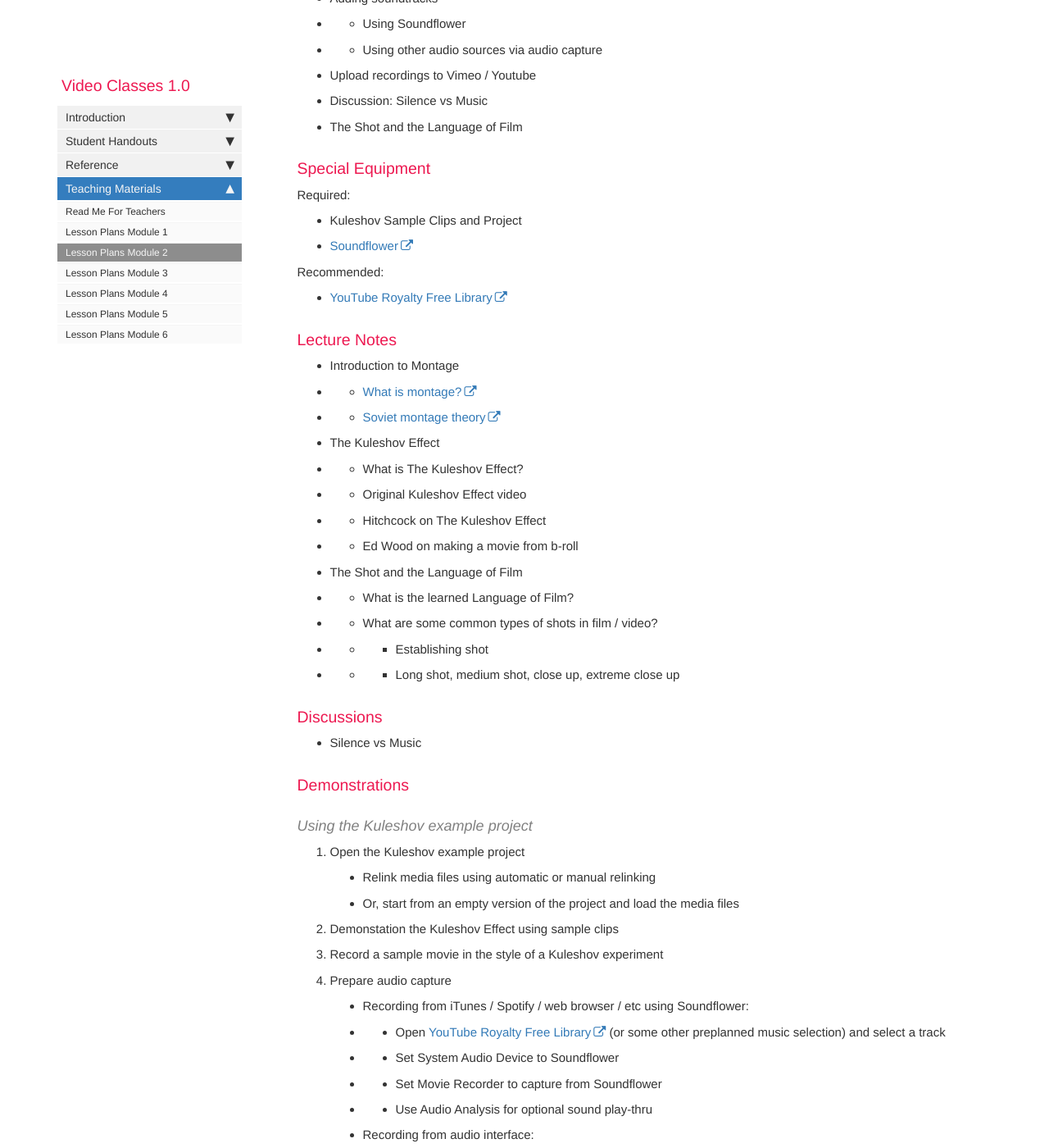
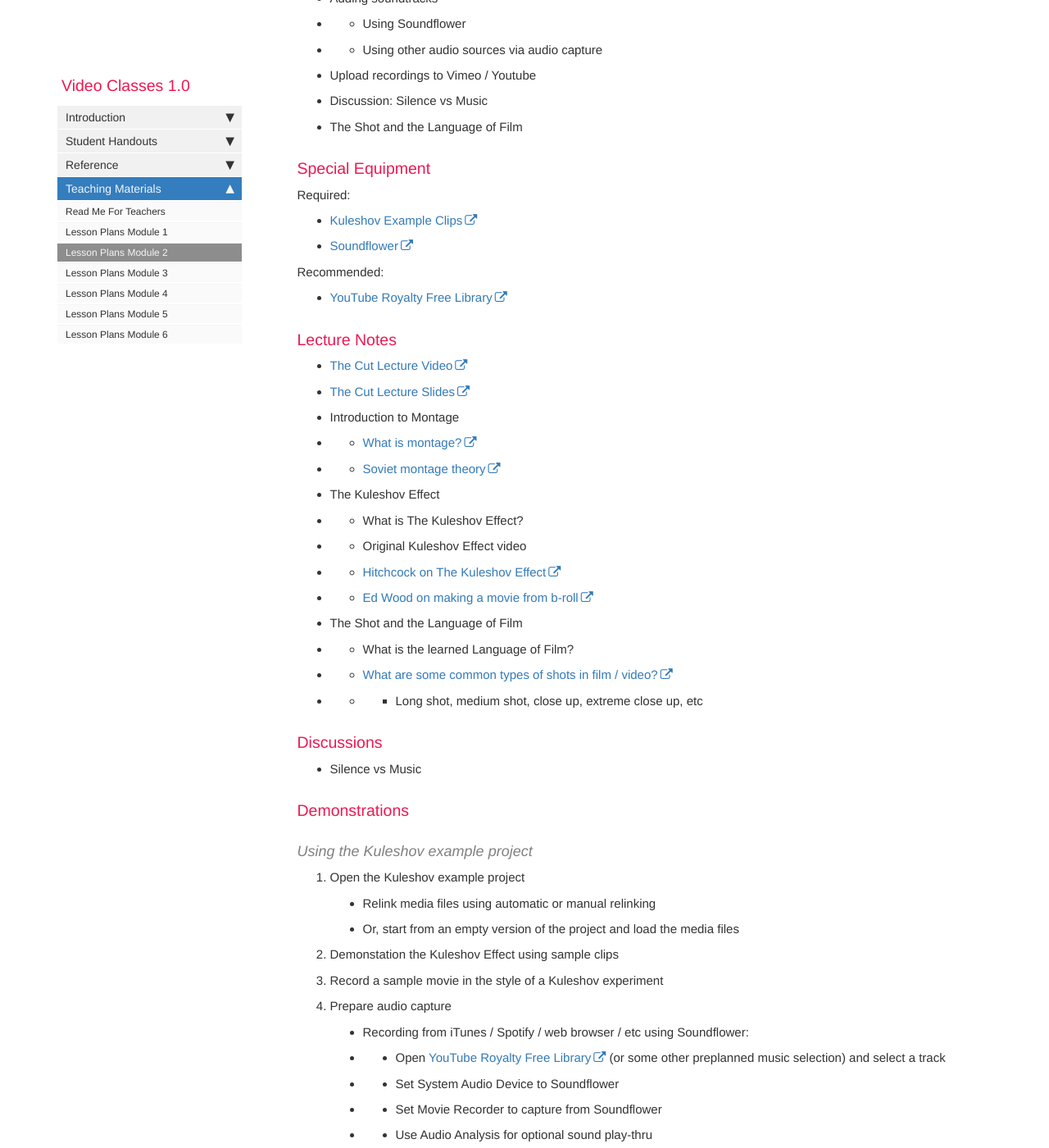
Before and after one commit to Vidvox/vvedu, a Jekyll site: the page built from pages/teaching/teaching_module_2.md, in a window 1280 px wide and 1400 px high, scrolled down 1892 px. Shown: the whole window at 82% size. Built offline with Jekyll 4.4.1, drawn with Linux system fonts in a browser that asks for light colours; nearby versions of some CDN libraries; comment, search, counter and statistics services are not loaded; some of the changed text lies outside the part shown.

Commit message:
Updates with video links

```diff
--- a/pages/teaching/teaching_module_2.md
+++ b/pages/teaching/teaching_module_2.md
@@ -44,7 +44,7 @@ You will use this cornerstone of editing as your first VJ’ing exercise, elicit
 ### Special Equipment
 
 Required:
-- Kuleshov Sample Clips and Project
+- [Kuleshov Example Clips](https://s3.amazonaws.com/vidvox/vvedu/M2-L1.zip)
 - [Soundflower](https://github.com/mattingalls/Soundflower/releases)
 
 Recommended:
@@ -52,19 +52,21 @@ Recommended:
 
 ### Lecture Notes
 
+- [The Cut Lecture Video](https://vimeo.com/291593254)
+- [The Cut Lecture Slides](https://docs.google.com/presentation/d/1brbWwWiMFxLv5Jot7NzHLRbHtLZAw7vRfcY_qu-lIcE/)
+
 - Introduction to Montage
 - - [What is montage?](https://en.wikipedia.org/wiki/Montage_(filmmaking))
 - - [Soviet montage theory](https://en.wikipedia.org/wiki/Soviet_montage_theory)
 - The Kuleshov Effect
 - - What is The Kuleshov Effect?
 - - Original Kuleshov Effect video
-- - Hitchcock on The Kuleshov Effect
-- - Ed Wood on making a movie from b-roll
+- - [Hitchcock on The Kuleshov Effect](https://www.youtube.com/watch?v=TNVf1N34-io)
+- - [Ed Wood on making a movie from b-roll](https://www.youtube.com/watch?v=AZ27yxX_CGM&feature=youtu.be&t=59s)
 - The Shot and the Language of Film
 - - What is the learned Language of Film?
-- - What are some common types of shots in film / video?
-- - - Establishing shot
-- - - Long shot, medium shot, close up, extreme close up
+- - [What are some common types of shots in film / video?](https://www.bhphotovideo.com/explora/video/tips-and-solutions/filmmaking-101-camera-shot-types)
+- - - Long shot, medium shot, close up, extreme close up, etc
 
 ### Discussions
 
@@ -179,6 +181,8 @@ Recommended:
 ### Discussions
 
 ### Demonstrations
+
+- [The Cut Demonstration Video](https://vimeo.com/291746109)
 
 #### Basic Regular rhythm
 
```
Also changed, not shown: pages/handouts/handout_module_2.md (+9 -1 lines), pages/reference/ref_downloads.md (+3 -0 lines).
